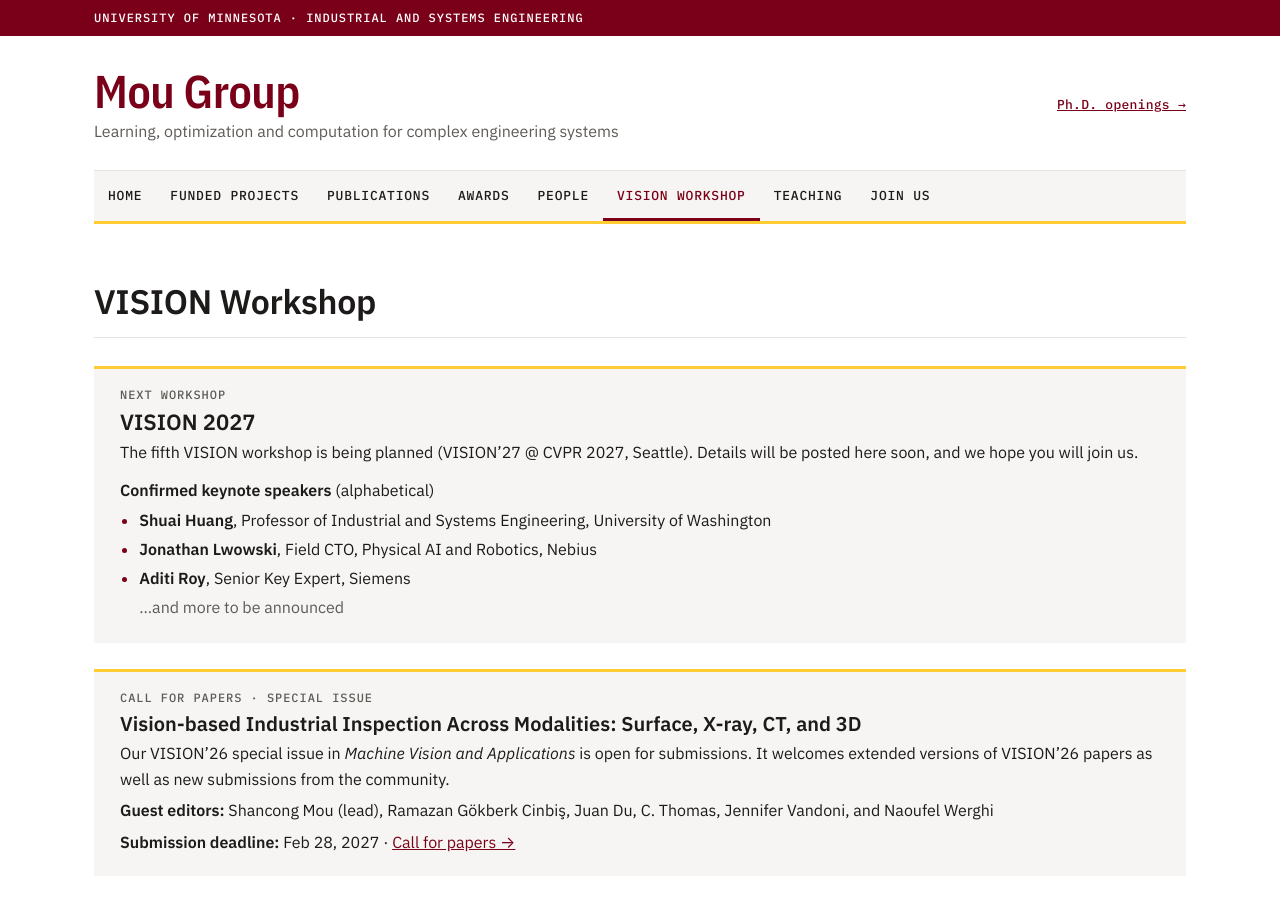
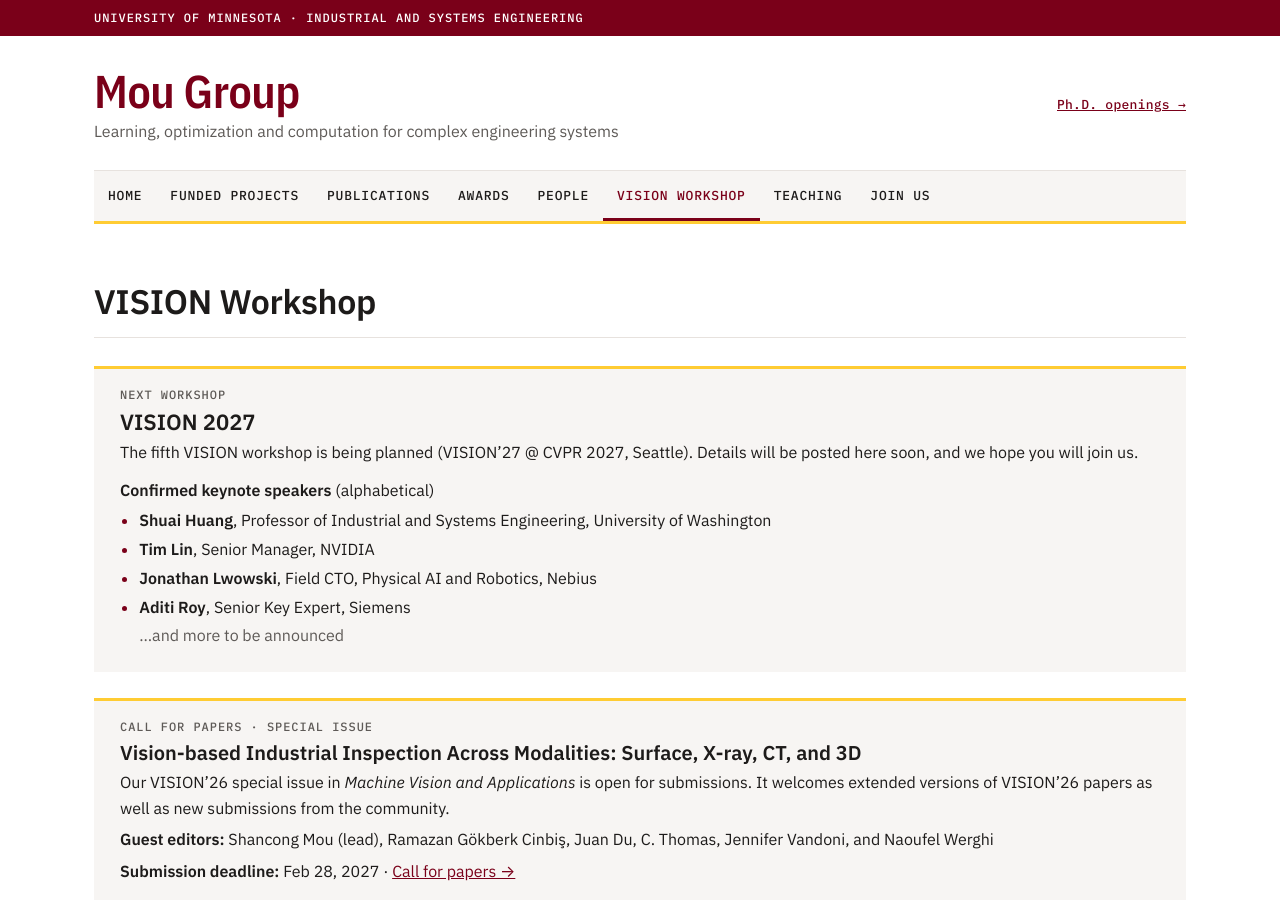
Before and after one commit to Mou-group-UMN/mou-group-umn.github.io, a Jekyll site: the page built from workshops.html, in a window 1280 px wide and 900 px high. Built offline with Jekyll 4.4.1, drawn with Linux system fonts in a browser that asks for light colours.

Commit message:
VISION Workshop: add Tim Lin (NVIDIA) to the confirmed keynote speakers
Co-Authored-By: Claude Opus 5.5 <noreply@anthropic.com>
Claude-Session: https://claude.ai/code/session_01XBj4b1asWe9EJC5WfSpYSG

```diff
--- a/workshops.html
+++ b/workshops.html
@@ -11,6 +11,7 @@ permalink: /workshops/
 <p class="ws-spk-h"><strong>Confirmed keynote speakers</strong> (alphabetical)</p>
 <ul class="ws-spk">
 <li><strong>Shuai Huang</strong>, Professor of Industrial and Systems Engineering, University of Washington</li>
+<li><strong>Tim Lin</strong>, Senior Manager, NVIDIA</li>
 <li><strong>Jonathan Lwowski</strong>, Field CTO, Physical AI and Robotics, Nebius</li>
 <li><strong>Aditi Roy</strong>, Senior Key Expert, Siemens</li>
 <li class="ws-spk-more">…and more to be announced</li>
```
